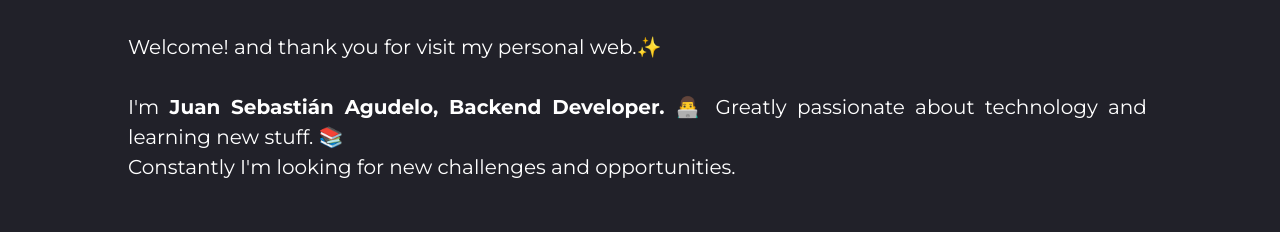
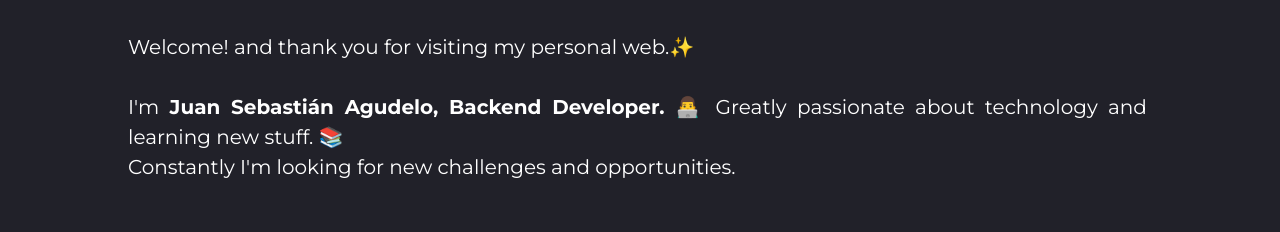
Before and after one commit to juansacdev/personal-web, a plain HTML site: page index.html in a window 1280 px wide. Shown: the part 494-726 px from the top of the page. Drawn offline with Linux system fonts and the light colour scheme.

Commit message:
correction typo

```diff
--- a/index.html
+++ b/index.html
@@ -38,7 +38,7 @@
                     <div class="section-secondary-container">
                         <p class="section-secondary-paragraph">Hi there! ✌</p>
                         <div>
-                            <p>Welcome! and thank you for visit my personal web.✨<br><br>I'm <strong>Juan Sebastián Agudelo, Backend Developer. 👨‍💻</strong> Greatly passionate about technology and learning new stuff. 📚 <br> Constantly I'm looking for new challenges and opportunities.</p>
+                            <p>Welcome! and thank you for visiting my personal web.✨<br><br>I'm <strong>Juan Sebastián Agudelo, Backend Developer. 👨‍💻</strong> Greatly passionate about technology and learning new stuff. 📚 <br> Constantly I'm looking for new challenges and opportunities.</p>
                         </div>
                     </div>
                 </section>
```
